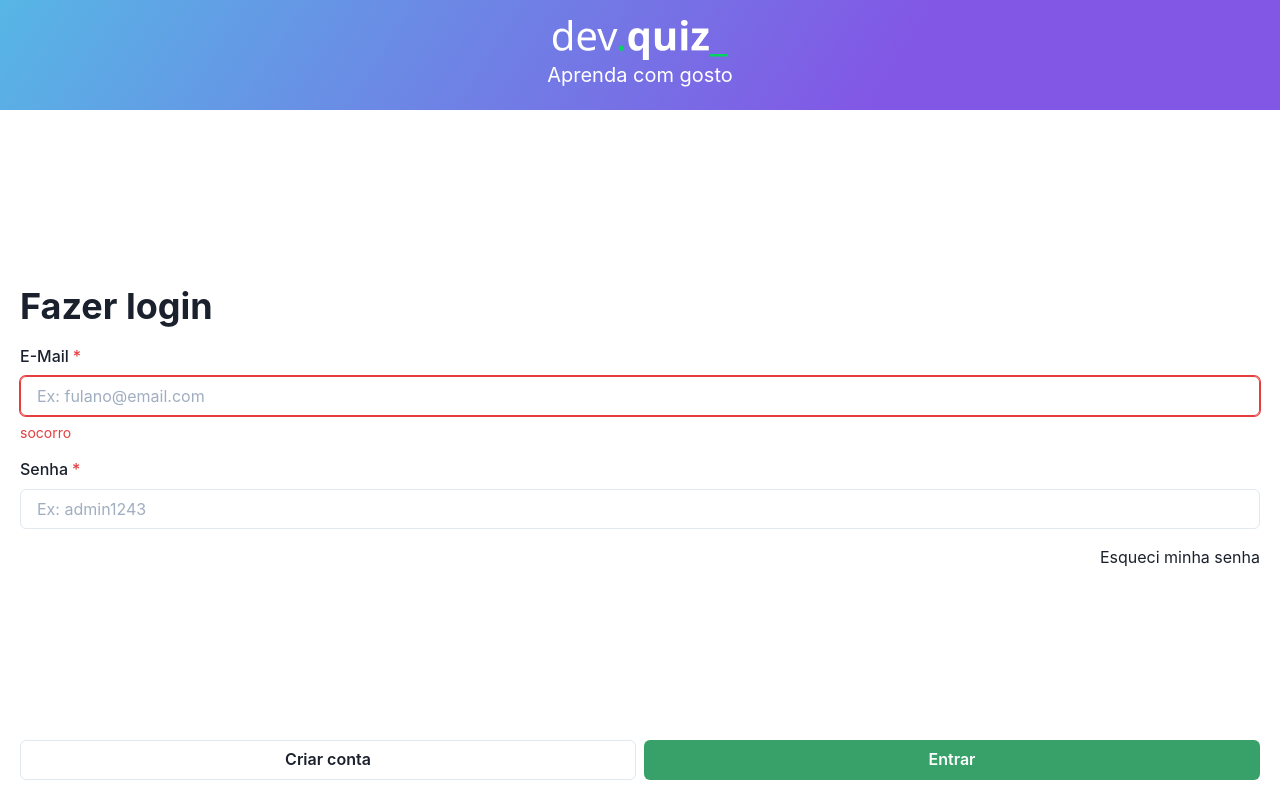
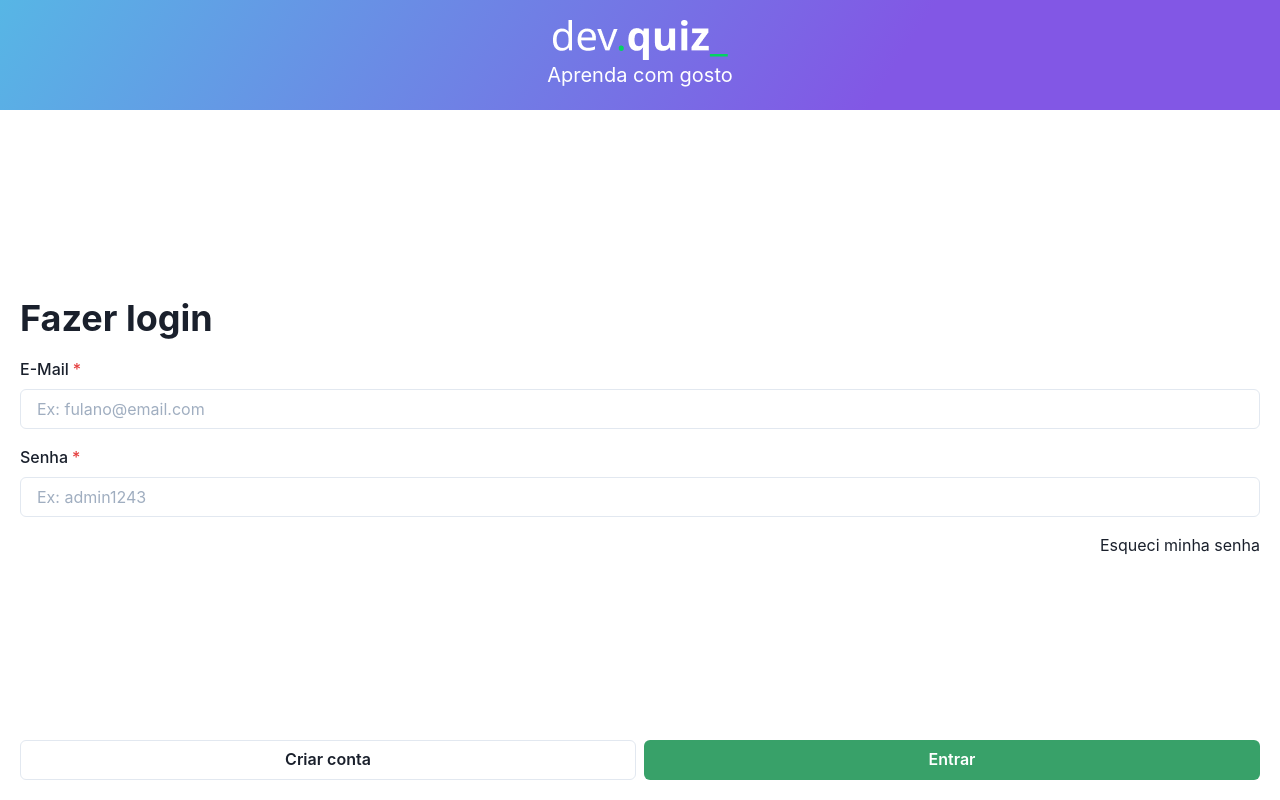
Before and after one commit to Jonatan966/dev-challenge, a React app in the folder packages/web/: page /auth in a window 1280 px wide. Built offline with nearby package versions, Linux system fonts and the light colour scheme.

Commit message:
feat(web): functional login page

```diff
--- a/packages/web/src/pages/login.tsx
+++ b/packages/web/src/pages/login.tsx
@@ -1,36 +1,94 @@
-import {
-  Button,
-  Flex,
-  FormControl,
-  FormErrorMessage,
-  FormLabel,
-  Grid,
-  Heading,
-  Input,
-  Link,
-  Spacer
-} from '@chakra-ui/react'
+import { Button, Flex, Grid, Heading, Link, Spacer } from '@chakra-ui/react'
 import { useHistory } from 'react-router-dom'
+import { useForm } from 'react-hook-form'
+import { AuthenticateUserDTO } from '@dev-challenge/dto'
+
+import { useAuth } from '../contexts/auth-context'
+import { useState } from 'react'
+import { TextInput } from '../components/text-input'
+import { FormAlert } from '../components/form-alert'
 
 export function LoginPage(): JSX.Element {
+  const { logIn } = useAuth()
   const router = useHistory()
+
+  const [isValidatingUser, setIsValidatingUser] = useState(false)
+
+  const {
+    register,
+    handleSubmit,
+    setError,
+    clearErrors,
+    formState: { errors }
+  } = useForm()
+
+  async function handleLogIn(data: AuthenticateUserDTO) {
+    setIsValidatingUser(true)
+
+    const loginResultError = await logIn(data?.email, data?.password)
+
+    setIsValidatingUser(false)
+
+    if (!loginResultError) {
+      router.replace('/challenges')
+      return
+    }
+
+    if (loginResultError.errorType === 'input') {
+      for (const [errorField, errorMessage] of Object.entries(
+        loginResultError.fields
+      )) {
+        setError(errorField, {
+          message: errorMessage
+        })
+      }
+      return
+    }
+
+    setError('alert', {
+      message: loginResultError.message || 'Ocorreu um erro inesperado'
+    })
+  }
+
   return (
-    <Flex flexDir="column" p={5} flex={1} gridGap={4} as="form">
+    <Flex
+      flexDir="column"
+      p={5}
+      flex={1}
+      gridGap={4}
+      as="form"
+      onSubmit={handleSubmit(handleLogIn)}
+    >
       <Spacer />
 
       <Heading>Fazer login</Heading>
 
-      <FormControl isRequired isInvalid={true}>
-        <FormLabel>E-Mail</FormLabel>
-        <Input placeholder="Ex: fulano@email.com" type="email" />
-        <FormErrorMessage>socorro</FormErrorMessage>
-      </FormControl>
+      <FormAlert
+        status="error"
+        message={errors.alert?.message}
+        onClose={() => clearErrors('alert')}
+      />
 
-      <FormControl isRequired>
-        <FormLabel>Senha</FormLabel>
-        <Input placeholder="Ex: admin1243" type="password" />
-      </FormControl>
+      <TextInput
+        isRequired
+        error={errors.email?.message}
+        title="E-Mail"
+        placeholder="Ex: fulano@email.com"
+        type="email"
+        {...register('email')}
+      />
+
+      <TextInput
+        isRequired
+        error={errors.password?.message}
+        title="Senha"
+        placeholder="Ex: admin1243"
+        type="password"
+        {...register('password')}
+      />
+
       <Link textAlign="end">Esqueci minha senha</Link>
+
       <Spacer />
 
       <Grid templateColumns="repeat(2, 1fr)" gap={2}>
@@ -38,10 +96,16 @@ export function LoginPage(): JSX.Element {
           type="button"
           variant="outline"
           onClick={() => router.push('/auth/register')}
+          isDisabled={isValidatingUser}
         >
           Criar conta
         </Button>
-        <Button type="submit" colorScheme="green">
+        <Button
+          type="submit"
+          colorScheme="green"
+          isLoading={isValidatingUser}
+          isDisabled={!!Object.keys(errors).length}
+        >
           Entrar
         </Button>
       </Grid>
```
